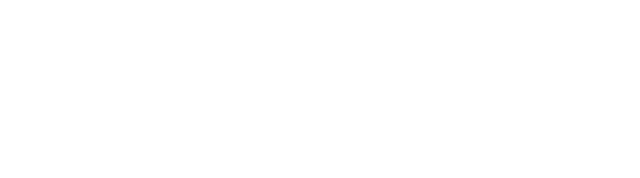
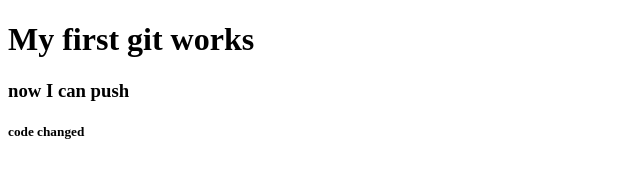
Before and after one commit to monira-jahan-tania/my-first-repo, a plain HTML site: page index.html in a window 1280 px wide. Shown: the whole page, without its empty margins (0-640 px from the left). Drawn offline with Linux system fonts and the light colour scheme.

Commit message:
added new code

```diff
--- a/index.html
+++ b/index.html
@@ -7,6 +7,8 @@
     <title>My First Repo</title>
 </head>
 <body>
-
+    <h1>My first git works</h1>
+    <h3>now I can push</h3>
+    <h5>code changed</h5>
 </body>
 </html>
```
